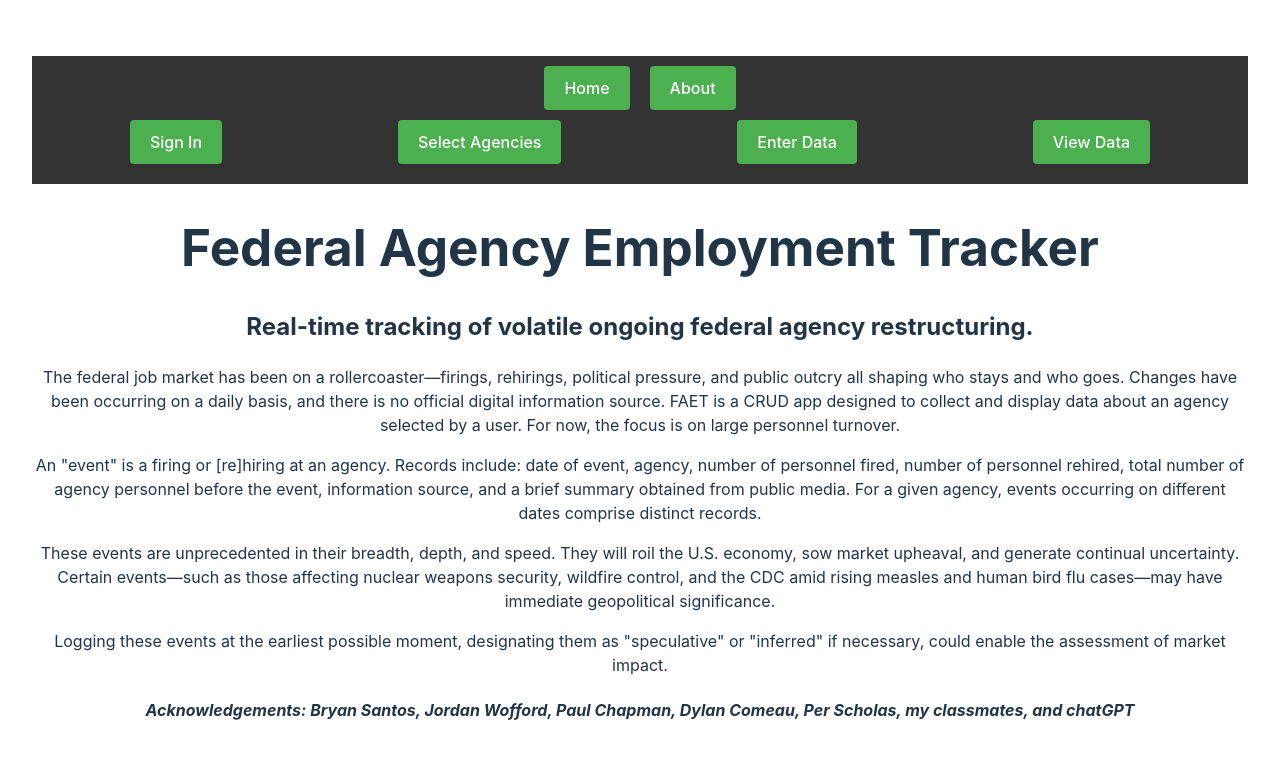
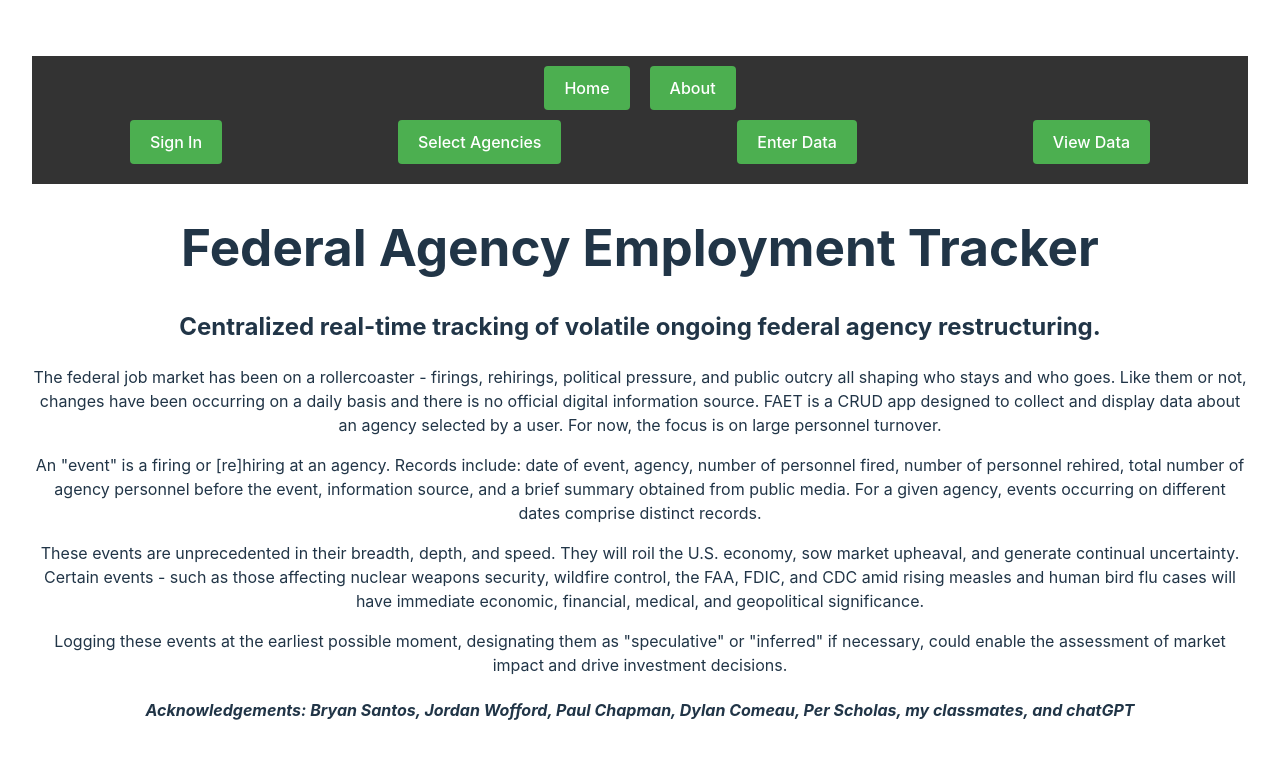
Before and after one commit to mllrjo/jmCapFrontend, a React (Vite) app: page /about in a window 1280 px wide. Shown: the top 758 px of the page. Built offline with nearby package versions, Linux system fonts and the light colour scheme.

Commit message:
update About

```diff
--- a/pages/About.jsx
+++ b/pages/About.jsx
@@ -3,12 +3,12 @@ export default function About() {
       <>
         <h1>Federal Agency Employment Tracker</h1>
 
-        <h2>Real-time tracking of volatile ongoing federal agency restructuring.</h2>
+        <h2>Centralized real-time tracking of volatile ongoing federal agency restructuring.</h2>
 
         <p>
-          The federal job market has been on a rollercoaster—firings, rehirings,
+          The federal job market has been on a rollercoaster - firings, rehirings,
           political pressure, and public outcry all shaping who stays and who
-          goes. Changes have been occurring on a daily basis, and there is no
+          goes. Like them or not, changes have been occurring on a daily basis and there is no
           official digital information source. FAET is a CRUD app designed to
           collect and display data about an agency selected by a user. For now,
           the focus is on large personnel turnover.
@@ -25,15 +25,15 @@ export default function About() {
         <p>
           These events are unprecedented in their breadth, depth, and speed.
           They will roil the U.S. economy, sow market upheaval, and generate
-          continual uncertainty. Certain events—such as those affecting nuclear
-          weapons security, wildfire control, and the CDC amid rising measles and
-          human bird flu cases—may have immediate geopolitical significance.
+          continual uncertainty. Certain events - such as those affecting nuclear
+          weapons security, wildfire control, the FAA, FDIC, and CDC amid rising measles and
+          human bird flu cases will have immediate economic, financial, medical, and geopolitical significance.
         </p>
 
         <p>
           Logging these events at the earliest possible moment, designating them
           as "speculative" or "inferred" if necessary, could enable the assessment
-          of market impact.
+          of market impact and drive investment decisions.
         </p>
         <h4><i>Acknowledgements: Bryan Santos, Jordan Wofford, Paul Chapman, Dylan Comeau, Per Scholas, my classmates, and chatGPT</i></h4>
       </>
```
Also changed, not shown: 1 other file (tests, documents, lock files or other folders).
